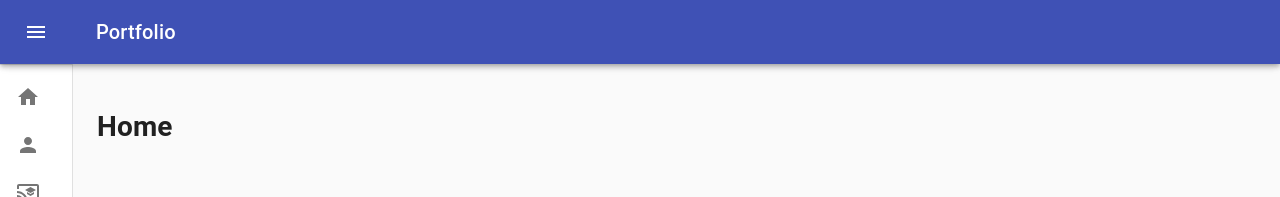
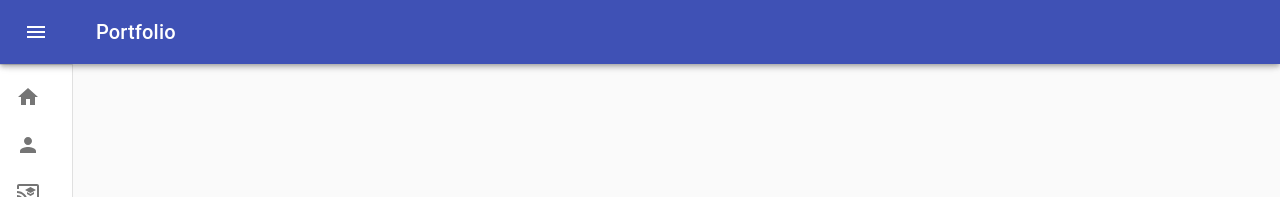
Before and after one commit to Matheus1714/portfolio, a React (Create React App) app in the folder client/: page / in a window 1280 px wide. Shown: the top 197 px of the page. Built offline with nearby package versions, Linux system fonts and the light colour scheme.

Commit message:
change home / for /home

```diff
--- a/client/src/routes/home/index.js
+++ b/client/src/routes/home/index.js
@@ -6,7 +6,7 @@ export default class RoutesAbout extends React.Component {
     render(){
         return(
             <Fragment>
-                <Route path="/" component={HomeContainer} />
+                <Route path="/home" component={HomeContainer} />
             </Fragment>
         )
     }
```
